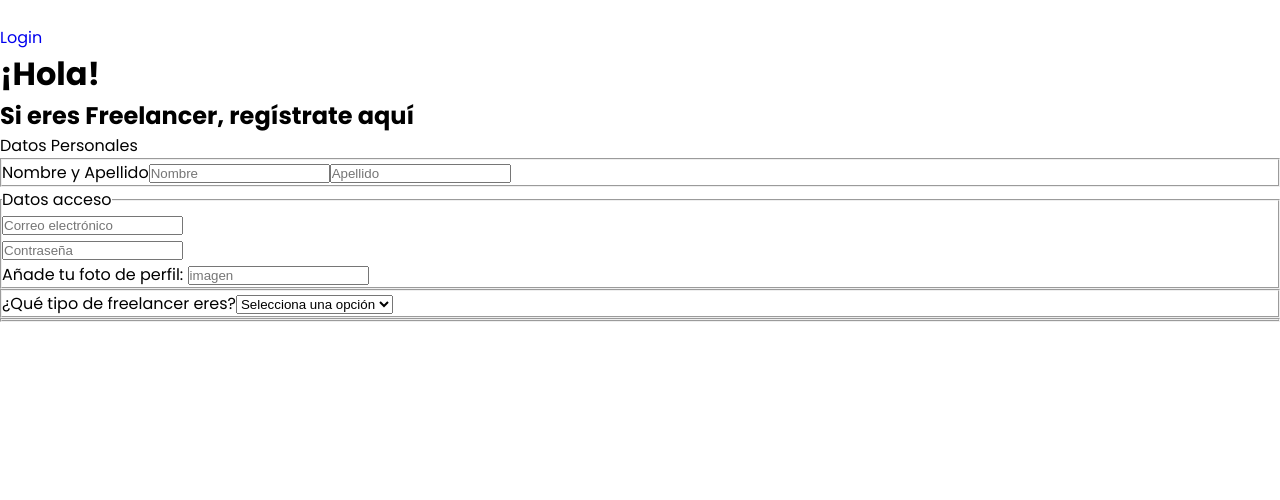
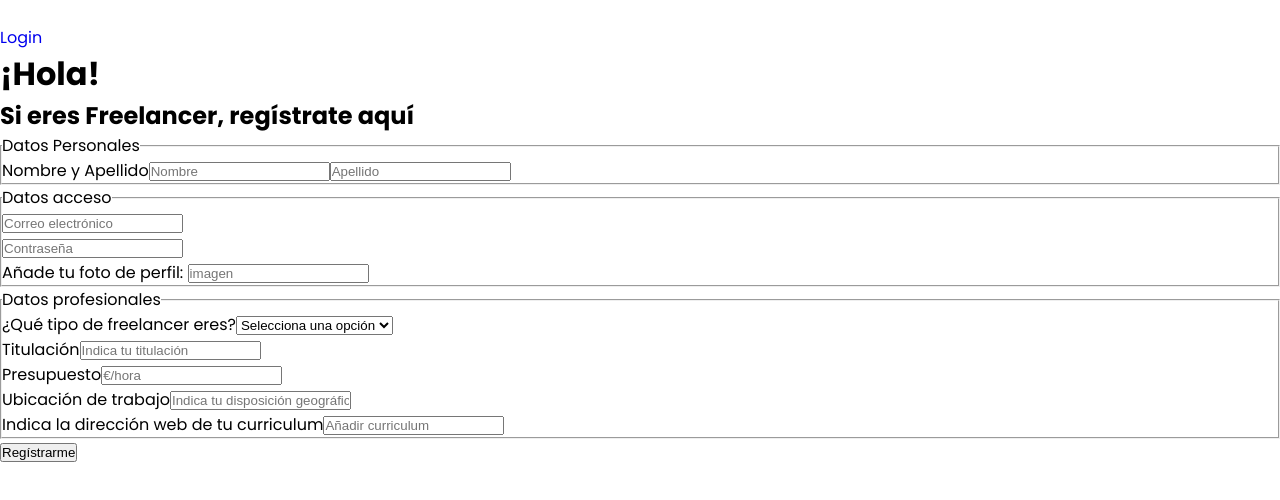
Before and after one commit to anitaSF/TuFreelancerDeConfianza, a React (Vite) app: page /freelancerRegister in a window 1280 px wide. Shown: the top 500 px of the page. Built offline with nearby package versions, Linux system fonts and the light colour scheme.

Commit message:
se terminan los html de los formularios de registro

```diff
--- a/src/components/Register/LoginData.jsx
+++ b/src/components/Register/LoginData.jsx
@@ -3,6 +3,7 @@ function LoginData() {
     return (
         <>
             <fieldset>
+                <legend>Datos Personales</legend>
                 <label htmlFor="name">Nombre y </label><label htmlFor="surname">Apellido</label>
                 <input type="text" name="name" id="name" placeholder="Nombre" />
 
--- a/src/components/Register/MainRegisterFreelance.jsx
+++ b/src/components/Register/MainRegisterFreelance.jsx
@@ -3,13 +3,14 @@ import LoginData from "./LoginData"
 
 function MainRegisterFreelance() {
     return (
-        <main>
+        <main className="container">
             <h1>¡Hola!</h1>
             <h2>Si eres <strong>Freelancer</strong>, regístrate aquí</h2>
             <form>
-                <legend>Datos Personales</legend>
                 <LoginData />
                 <fieldset>
+                    <legend>Datos profesionales</legend>
+                    <div>
                         <label htmlFor="category">¿Qué tipo de freelancer eres?</label>
                         <select name="category" id="category">
                             <option value="">Selecciona una opción</option>
@@ -20,10 +21,27 @@ function MainRegisterFreelance() {
                             <option value="manitas">Manitas</option>
                             <option value="auxiliar">Auxiliar</option>
                         </select>
+                    </div>
+                    <div>
+                        <label htmlFor="title">Titulación</label>
+                        <input type="text" name="title" id="title" placeholder="Indica tu titulación" />
+                    </div>
+                    <div>
+                        <label htmlFor="budget">Presupuesto</label>
+                        <input type="text" name="budget" id="budget" placeholder="€/hora" />
+                    </div>
+                    <div>
+                        <label htmlFor="location">Ubicación de trabajo</label>
+                        <input type="text" name="location" id="location" placeholder="Indica tu disposición geográfica" />
+                    </div>
+                    <div>
+                        <label htmlFor="cv">Indica la dirección web de tu curriculum</label>
+                        <input type="text" name="cv" id="cv" placeholder="Añadir curriculum" />
+                    </div>
                 </fieldset>
-                <fieldset>
-
-                </fieldset>
+                <div>
+                    <button>Regístrarme</button>
+                </div>
             </form>
         </main>
     )
```
Lines whose indentation alone changed are shown as unchanged.
